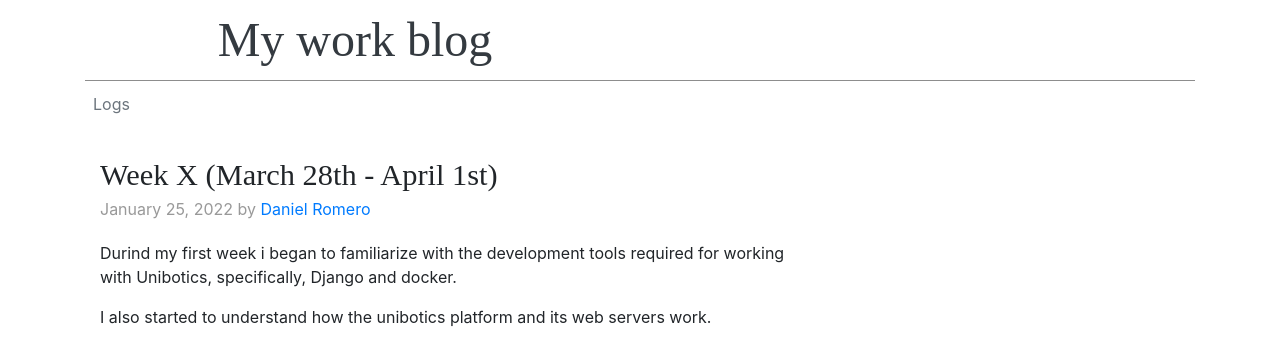
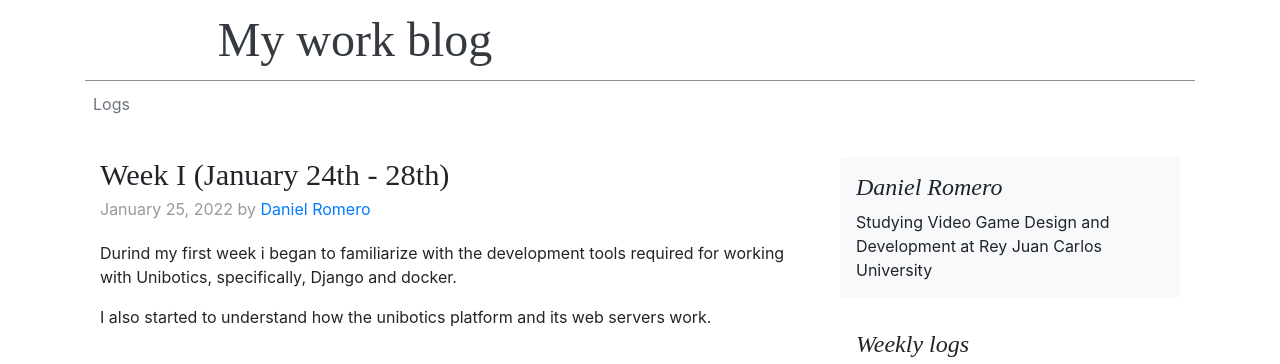
Before and after one commit to TheRoboticsClub/2022-upe-daniel-romero, a plain HTML site: page docs/post_1.html in a window 1280 px wide. Shown: the top 364 px of the page. Drawn offline with Linux system fonts and the light colour scheme.

Commit message:
Resolucion del error

```diff
--- a/docs/post_1.html
+++ b/docs/post_1.html
@@ -14,17 +14,17 @@
     <script src="libraries/jquery.js"></script>
 
     <script>
-        $(function(){
+        $(function () {
             $('#header').load('html_base/header.html')
         });
     </script>
     <script>
-        $(function(){
+        $(function () {
             $('#sidebar').load('html_base/sidebar.html')
         });
     </script>
     <script>
-        $(function(){
+        $(function () {
             $('#footer').load('html_base/footer.html')
         });
     </script>
@@ -37,11 +37,10 @@
 
         <main role="main" class="container">
             <div class="row">
-
                 <div class="col-md-8 blog-main">
 
                     <div class="blog-post">
-                    <h2 class="blog-post-title">Week X (March 28th - April 1st)</h2>
+                        <h2 class="blog-post-title">Week I (January 24th - 28th)</h2>
                         <p class="blog-post-meta">January 25, 2022 by <a href="#">Daniel Romero</a></p>
 
                         <p>Durind my first week i began to familiarize with the development tools required for working with Unibotics, specifically, Django and docker.</p>
@@ -49,6 +48,8 @@
                     </div>
 
                 </div>
+
+                <div class="col-md-4 blog-sidebar" id="sidebar"></div>
 
             </div>
 
```
Lines whose indentation alone changed are shown as unchanged.
